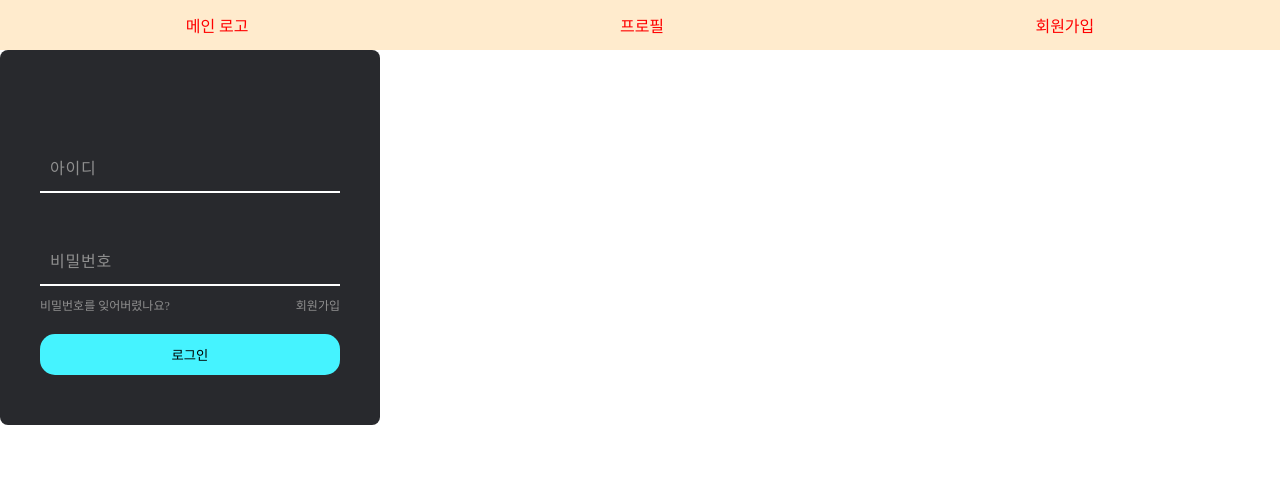
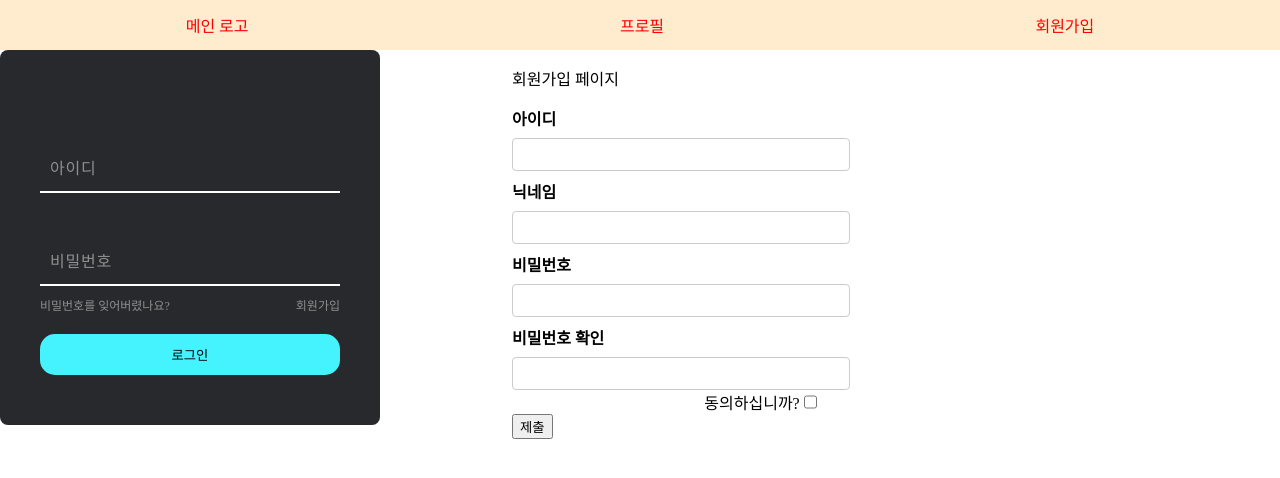
Before and after one commit to kimgyul11/nextProject, a Next.js app in the folder prepare/front/: page /signup in a window 1280 px wide. Shown: the top 478 px of the page. Built offline with nearby package versions, Linux system fonts and the light colour scheme.

Commit message:
회원가입창 작성중

```diff
--- a/prepare/front/components/AppLayout.js
+++ b/prepare/front/components/AppLayout.js
@@ -7,6 +7,7 @@ import LoginForm from "./LoginForm";
 
 const AppLayout = ({ children }) => {
   const [isLoggedIn, setIsLoggedIn] = useState(false);
+
   return (
     <>
       <nav className={styles.navbar}>
@@ -20,12 +21,16 @@ const AppLayout = ({ children }) => {
           <a>회원가입</a>
         </Link>
       </nav>
-      {isLoggedIn ? (
-        <UserProfile setIsLoggedIn={setIsLoggedIn} />
-      ) : (
-        <LoginForm setIsLoggedIn={setIsLoggedIn} />
-      )}
-      {children}
+      <div className={styles.container}>
+        <div className={styles.leftMenu}>
+          {isLoggedIn ? (
+            <UserProfile setIsLoggedIn={setIsLoggedIn} />
+          ) : (
+            <LoginForm setIsLoggedIn={setIsLoggedIn} />
+          )}
+        </div>
+        <div className={styles.rightMenu}>{children}</div>
+      </div>
     </>
   );
 };
--- a/prepare/front/components/AppLayout.module.css
+++ b/prepare/front/components/AppLayout.module.css
@@ -1,3 +1,17 @@
+.container {
+  width: 100%;
+  height: 700px;
+  display: flex;
+}
+.leftMenu {
+  position: relative;
+  width: 40%;
+  height: 100%;
+}
+.rightMenu {
+  width: 60%;
+}
+
 .navbar {
   margin: 0;
   width: 100%;
--- a/prepare/front/components/LoginForm.js
+++ b/prepare/front/components/LoginForm.js
@@ -1,17 +1,12 @@
 import Link from "next/link";
 import React, { useCallback, useState } from "react";
 import style from "./LoginForm.module.css";
+import useInput from "../hooks/useInput";
 
 const LoginForm = ({ setIsLoggedIn }) => {
-  const [id, setId] = useState("");
-  const [password, setPassword] = useState("");
+  const [id, onChangeId] = useInput("");
+  const [password, onChangePassword] = useInput("");
 
-  const onChangeId = useCallback((e) => {
-    setId(e.target.value);
-  }, []);
-  const onChangePassword = useCallback((e) => {
-    setPassword(e.target.value);
-  }, []);
   const submitHandler = useCallback(
     (e) => {
       e.preventDefault();
--- /dev/null
+++ b/prepare/front/components/SignupForm.js
@@ -0,0 +1,79 @@
+import { useCallback, useState } from "react";
+import useInput from "../hooks/useInput";
+import styles from "./SignupForm.module.css";
+
+const SingupForm = () => {
+  const [id, onchangeId] = useInput("");
+  const [nickname, onchangeNickname] = useInput("");
+  const [password, onchangePassword] = useInput("");
+
+  //비밀번호 체크
+  const [passwordCheck, setChagePasswordCheck] = useState("");
+  const [passwordError, setPasswordError] = useState(false);
+  const onChangePasswordCheck = useCallback(
+    (e) => {
+      setChagePasswordCheck(e.target.value);
+      setPasswordError(e.target.value !== password);
+    },
+    [password]
+  );
+  //약관동의
+  const [term, setTerm] = useState(false);
+  const [termError, setTermError] = useState(false);
+  const onChangeTerm = useCallback((e) => {
+    setTerm(e.target.checked);
+    setTermError(false);
+  }, []);
+  const onSubmit = () => {};
+  return (
+    <form onSubmit={onSubmit}>
+      <div className={styles.form_control}>
+        <p>회원가입 페이지</p>
+        <div>
+          <label htmlFor="user-id">아이디</label>
+          <input type="text" id="user-id" value={id} onChange={onchangeId} />
+        </div>
+        <div>
+          <label htmlFor="nickname">닉네임</label>
+          <input
+            type="text"
+            id="nickname"
+            value={nickname}
+            onChange={onchangeNickname}
+          />
+        </div>
+        <div>
+          <label htmlFor="user-password">비밀번호</label>
+          <input
+            type="password"
+            id="user-password"
+            value={password}
+            onChange={onchangePassword}
+          />
+        </div>
+        <div>
+          <label htmlFor="user-chk">비밀번호 확인</label>
+          <input
+            type="password"
+            id="user-chk"
+            value={passwordCheck}
+            onChange={onChangePasswordCheck}
+          />
+          {passwordError && (
+            <p className={styles.error_text}>비밀번호가 일치하지 않습니다.</p>
+          )}
+        </div>
+      </div>
+      <div className={styles.chk}>
+        <span>동의하십니까?</span>
+        <input type="checkbox" checked={term} onChange={onChangeTerm} />
+        {termError && <p className={styles.error_text}>약관에 동의해주세요</p>}
+      </div>
+      <div>
+        <button>제출</button>
+      </div>
+    </form>
+  );
+};
+
+export default SingupForm;
--- /dev/null
+++ b/prepare/front/components/SignupForm.module.css
@@ -0,0 +1,32 @@
+.form_control {
+  width: 500px;
+}
+.form_control input,
+.form_control label {
+  display: block;
+}
+.form_control label {
+  font-weight: bold;
+  margin: 0.5rem 0;
+}
+.form_control input {
+  padding: 0.5rem;
+  border-radius: 4px;
+  border: 1px solid #ccc;
+  width: 20rem;
+  max-width: 100%;
+}
+.form_control input:focus {
+  outline: none;
+  border-color: black;
+  background-color: #ccc;
+}
+
+.error_text {
+  color: #b40e0e;
+}
+.chk {
+  width: 500px;
+  display: flex;
+  justify-content: center;
+}
--- /dev/null
+++ b/prepare/front/hooks/useInput.js
@@ -0,0 +1,9 @@
+import { useCallback, useState } from "react";
+
+export default (intialstate = null) => {
+  const [value, setValue] = useState(intialstate);
+  const onChangeHandler = useCallback((e) => {
+    setValue(e.target.value);
+  }, []);
+  return [value, onChangeHandler];
+};
--- a/prepare/front/pages/signup.js
+++ b/prepare/front/pages/signup.js
@@ -1,10 +1,12 @@
-import React from "react";
+import React, { useCallback } from "react";
 import AppLayout from "../components/AppLayout";
+import SingupForm from "../components/SignupForm";
 
 const Signup = () => {
+  const onSubmit = useCallback(() => {}, []);
   return (
     <AppLayout>
-      <div>회원가입 페이지</div>
+      <SingupForm />
     </AppLayout>
   );
 };
```
Also changed, not shown: prepare/front/components/ui/Modal.js (added, +16 -0 lines), prepare/front/components/ui/Modal.module.css (added, +11 -0 lines), prepare/front/hooks/useForm.js (added, +30 -0 lines), prepare/front/pages/index.js (+5 -3 lines), prepare/front/pages/profile.js (+20 -3 lines).
